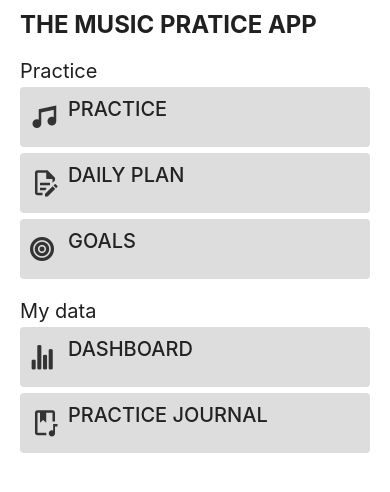
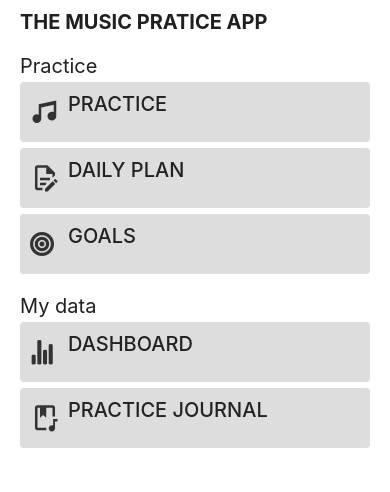
Before and after one commit to amypellegrini/mpapp, a React Native app: screen / in a window 390 px wide. Shown: the top 492 px of the page. Built offline with nearby package versions, Linux system fonts and the light colour scheme.

Commit message:
fix(Title): type annotation and styling

```diff
--- a/screens/components/title/Title.tsx
+++ b/screens/components/title/Title.tsx
@@ -1,13 +1,12 @@
 import React from 'react';
-import {Text, StyleSheet, useColorScheme} from 'react-native';
+import {Text, TextProps, StyleSheet, useColorScheme} from 'react-native';
 
-const Title = ({style = {}, children}) => {
+interface TitleProps extends TextProps {}
+
+const Title = ({style, children}: TitleProps) => {
   const isDarkMode = useColorScheme() === 'dark';
 
   const stylesArray = Array.isArray(style) ? style : [style];
-  const resolvedStyles = stylesArray.map(style =>
-    typeof style === 'function' ? style({pressed: false}) : style,
-  );
 
   return (
     <Text
@@ -16,7 +15,7 @@ const Title = ({style = {}, children}) => {
         {
           color: isDarkMode ? '#EFEFEF' : '#202020',
         },
-        ...resolvedStyles,
+        ...stylesArray,
       ]}>
       {children}
     </Text>
@@ -26,7 +25,7 @@ const Title = ({style = {}, children}) => {
 const styles = StyleSheet.create({
   title: {
     color: '#EFEFEF',
-    fontSize: 24,
+    fontSize: 20,
     fontWeight: 'bold',
     textTransform: 'uppercase',
     marginBottom: 20,
```
